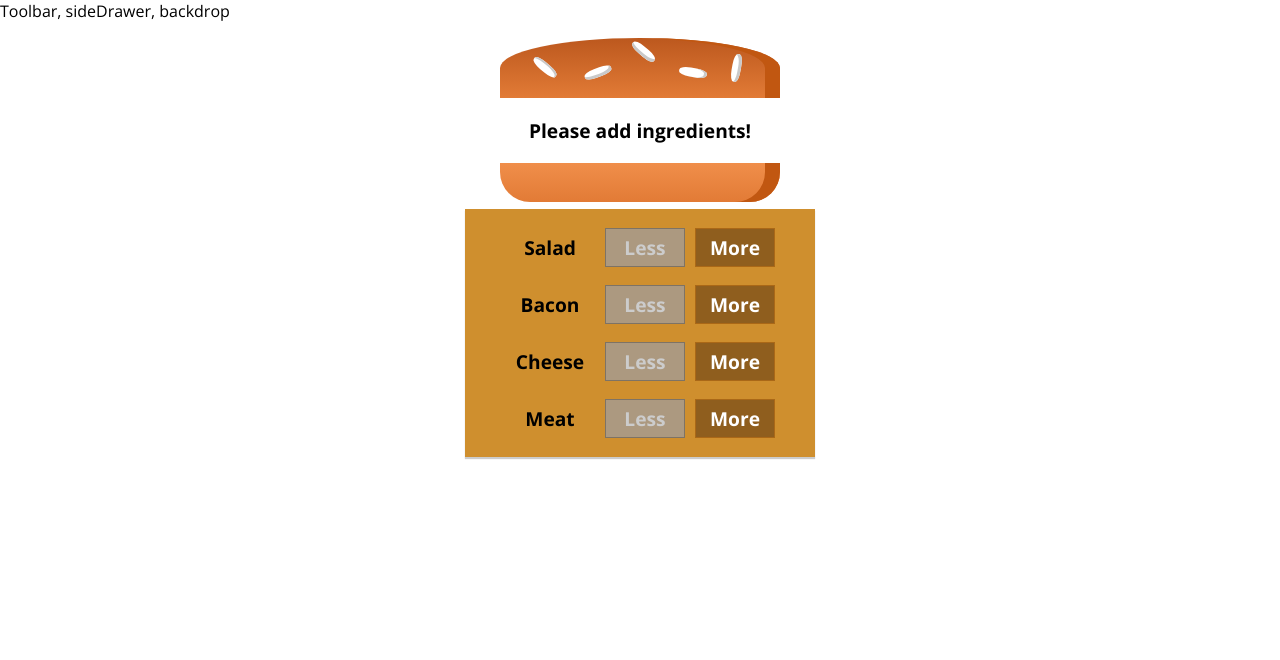
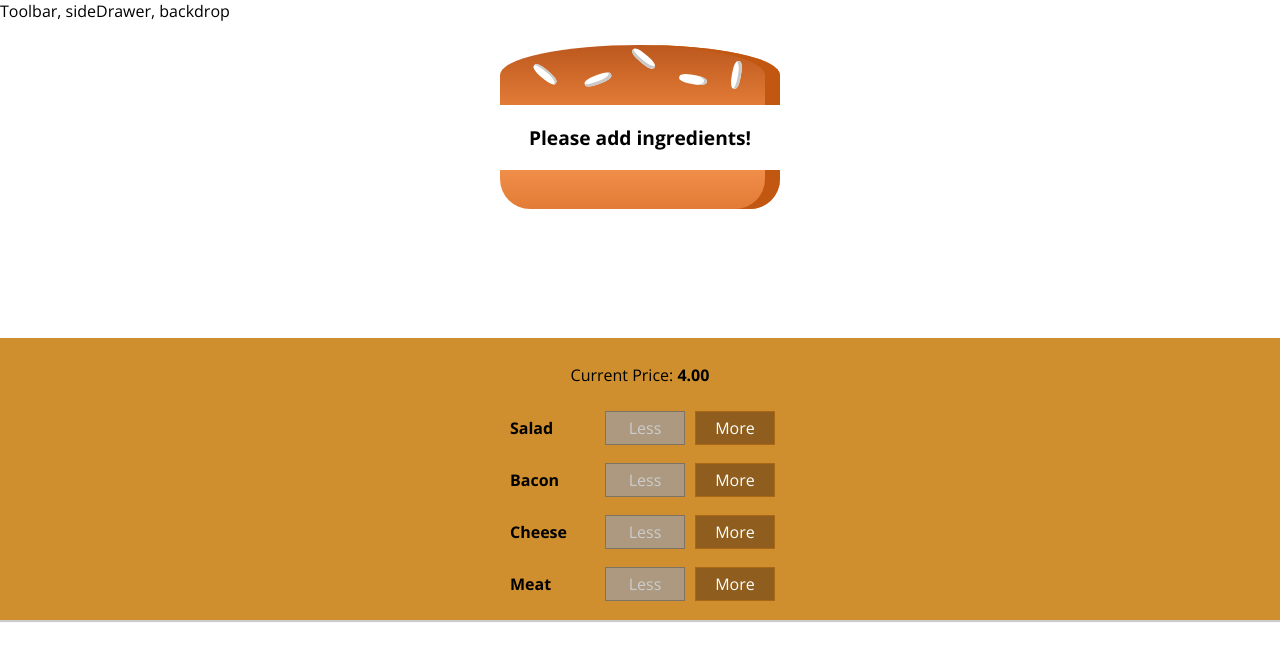
Before and after one commit to Mar-tyr/burger-builder, a React (Create React App) app: page / in a window 1280 px wide. Shown: the top 660 px of the page. Built offline with nearby package versions, Linux system fonts and the light colour scheme.

Commit message:
Add: display total price

```diff
--- a/src/components/Burger/Burger.js
+++ b/src/components/Burger/Burger.js
@@ -25,11 +25,6 @@ const burger = (props) => {
       <BurgerIngredient type="bread-top" />
       {transformedIngredients}
       <BurgerIngredient type="bread-bottom" />
-      <BurgerControls
-        ingredientAdded={props.ingredientAdded}
-        ingredientRemoved={props.ingredientRemoved}
-        disableInfo={props.disableInfo}
-      />
     </div>
   );
 };
--- a/src/components/Burger/Burger.module.css
+++ b/src/components/Burger/Burger.module.css
@@ -2,7 +2,7 @@
   width: 100%;
   margin: auto;
   height: 250px;
-  /*overflow: scroll;*/
+  overflow: scroll;
   text-align: center;
   font-weight: bold;
   font-size: 1.2rem;
--- a/src/components/Burger/BurgerControls/BurgerControls.js
+++ b/src/components/Burger/BurgerControls/BurgerControls.js
@@ -12,6 +12,9 @@ const controls = [
 const burgerControls = (props) => {
   return (
     <div className={classes.BuilderControls}>
+      <p>
+        Current Price: <strong>{props.price.toFixed(2)}</strong>
+      </p>
       {controls.map((control) => {
         return (
           <BurgerControl
--- a/src/containers/BurgurBuilder/BurgerBuilder.js
+++ b/src/containers/BurgurBuilder/BurgerBuilder.js
@@ -1,6 +1,7 @@
 import React, { Component } from 'react';
 import Aux from '../../hoc/Auxiliary';
 import Burger from '../../components/Burger/Burger';
+import BurgerControls from '../../components/Burger/BurgerControls/BurgerControls';
 
 const INGREDIENT_PRICES = {
   salad: 0.4,
@@ -51,11 +52,12 @@ class BurgerBuilder extends Component {
     }
     return (
       <Aux>
-        <Burger
-          ingredients={this.state.ingredients}
-          disableInfo={disableInfo}
+        <Burger ingredients={this.state.ingredients} />
+        <BurgerControls
           ingredientAdded={this.addIngredientHandler}
           ingredientRemoved={this.removeIngredientHandler}
+          disableInfo={disableInfo}
+          price={this.state.totalPrice}
         />
       </Aux>
     );
```
